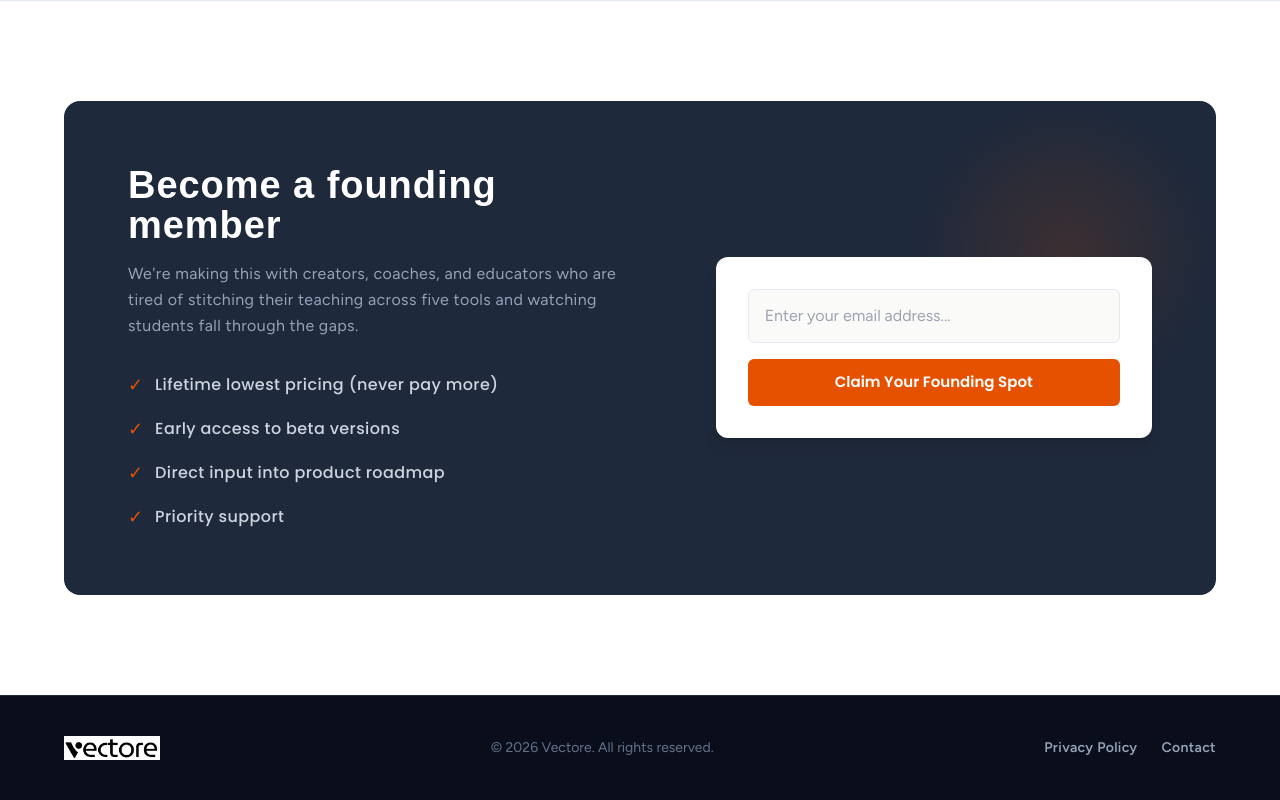
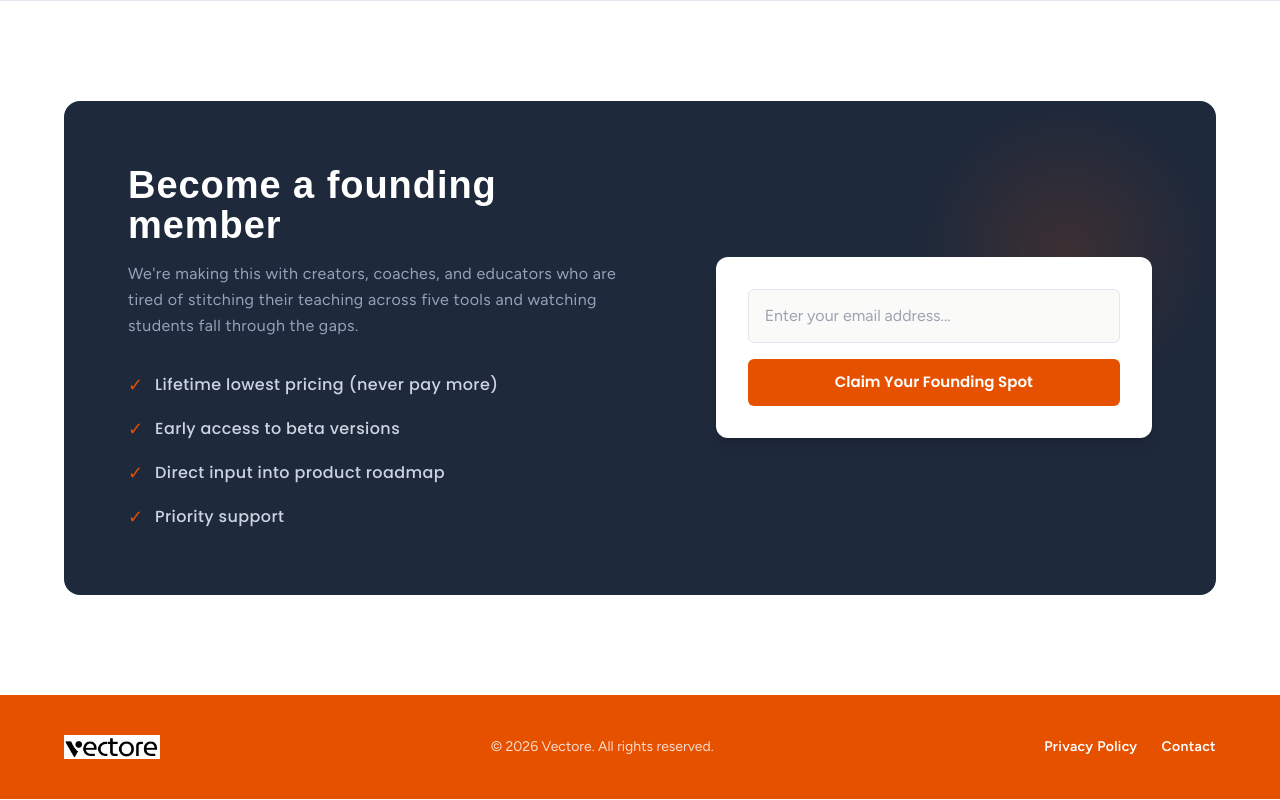
Before and after one commit to wave-mac/neo, a Next.js app: page / in a window 1280 px wide. Shown: the part 3373-4173 px from the top of the page. Built offline with nearby package versions, Linux system fonts and the light colour scheme; a web font is replaced by a local one.

Commit message:
update footer background to orange bg-primary using brand light logo variant

```diff
--- a/src/components/Footer/Footer.tsx
+++ b/src/components/Footer/Footer.tsx
@@ -2,18 +2,18 @@
 
 export default function Footer() {
   return (
-    <footer className="border-t border-slate-800 py-10 bg-[#090E1A] text-slate-400">
+    <footer className="py-10 bg-primary text-white">
       <div className="max-w-[1200px] mx-auto px-6">
         <div className="flex flex-col sm:flex-row justify-between items-center gap-6 sm:gap-0">
           <div className="flex items-center">
             <img src="/logo-light.png" alt="Vectore" className="h-6 w-auto" />
           </div>
-          <p className="text-xs sm:text-sm text-slate-500">
+          <p className="text-xs sm:text-sm text-white/80">
             © {new Date().getFullYear()} Vectore. All rights reserved.
           </p>
           <div className="flex gap-6 justify-center text-xs sm:text-sm font-semibold tracking-wide">
-            <a href="#" className="text-slate-400 hover:text-primary transition-all duration-300">Privacy Policy</a>
-            <a href="mailto:hello@vectore.learn" className="text-slate-400 hover:text-primary transition-all duration-300">Contact</a>
+            <a href="#" className="text-white hover:text-white/80 transition-all duration-300">Privacy Policy</a>
+            <a href="mailto:hello@vectore.learn" className="text-white hover:text-white/80 transition-all duration-300">Contact</a>
           </div>
         </div>
       </div>
```
